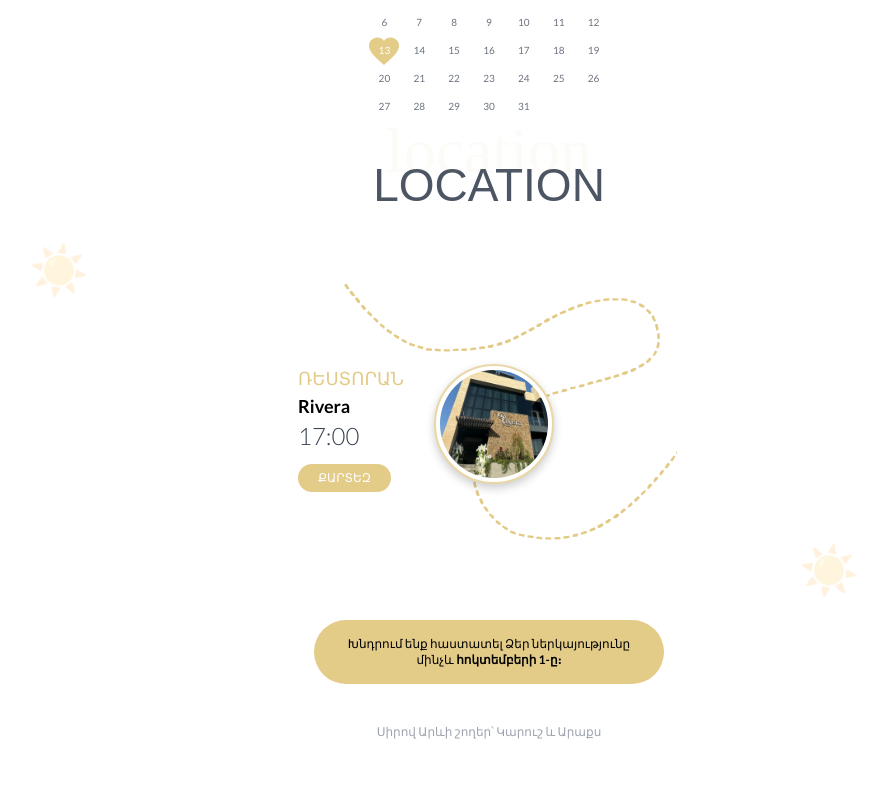
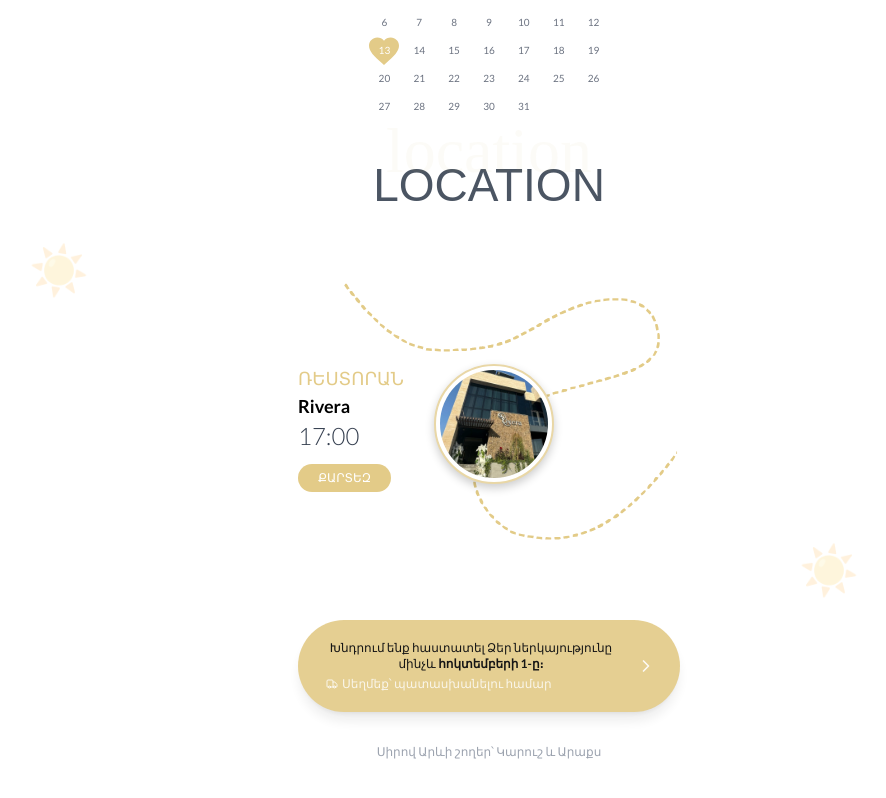
Before and after one commit to Garo150390/wedding-invitation, a Next.js app: page / in a window 1280 px wide. Shown: the part 905-1703 px from the top of the page, without its empty margins (151-1037 px from the left). Built offline with nearby package versions, Linux system fonts and the light colour scheme; a web font is replaced by a local one.

Commit message:
added text to click

```diff
--- a/app/page.tsx
+++ b/app/page.tsx
@@ -5,6 +5,7 @@ import { Calendar } from '@/components/calendar'
 import { Pause, Music } from 'lucide-react'
 import { FloatingSmiles } from "@/components/floating-smiles"
 import { RSVPForm } from "@/components/rsvp-form"
+import { ChevronRight, TruckIcon as TouchIcon, Sparkles } from "lucide-react"
 
 export default function Home() {
     const [isPlaying, setIsPlaying] = useState(false)
@@ -532,14 +533,36 @@ export default function Home() {
                     </div>
                 </div>
 
-                {/* RSVP Note */}
-                <div className="bg-[#E3CB88] rounded-full py-4 px-8 mx-10 text-center mb-10 cursor-pointer"
+                <div className="mt-12 mb-8 px-6">
+                    <button
                         onClick={() => setShowRSVP(true)}
+                        className="animate-pulse bg-gold rounded-full py-5 px-6 text-center text-sm shadow-lg"
                     >
+                        {/* Animated background gradient */}
+                        <div className="absolute inset-0 bg-gradient-to-r from-gold/80 via-gold to-gold/80 animate-pulse opacity-50"></div>
+
+                        {/* Main content */}
+                        <div className="relative flex items-center justify-between">
+                            <div className="flex-1 text-xs text-center px-1">
                                 <p className="text-xs text-black"
                                 >Խնդրում ենք հաստատել Ձեր ներկայությունը մինչև
                                     <strong className="text-black"> հոկտեմբերի 1-ը։</strong>
                                 </p>
+                                <div className="text-xs text-white/80 mt-1 flex items-center">
+                                    <TouchIcon className="w-3 h-3 mr-1" />
+                                    Սեղմեք՝ պատասխանելու համար
+                                </div>
+                            </div>
+
+                            {/* Arrow indicator */}
+                            <div className="ml-4 flex items-center">
+                                <ChevronRight className="w-5 h-5 text-white/90 group-hover:translate-x-1 transition-transform duration-200" />
+                            </div>
+                        </div>
+
+                        {/* Ripple effect on click */}
+                        <div className="absolute inset-0 rounded-full opacity-0 group-active:opacity-20 bg-white transition-opacity duration-150"></div>
+                    </button>
                 </div>
 
                 {/* Footer */}
```
Lines whose indentation alone changed are shown as unchanged.
